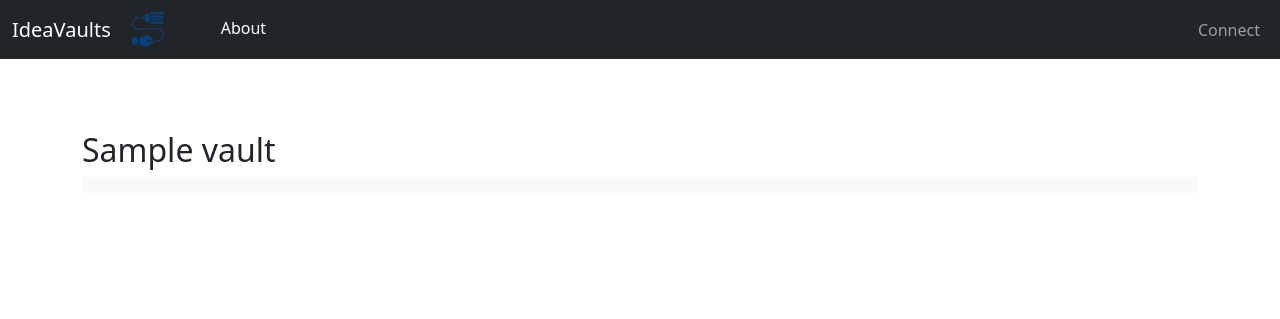
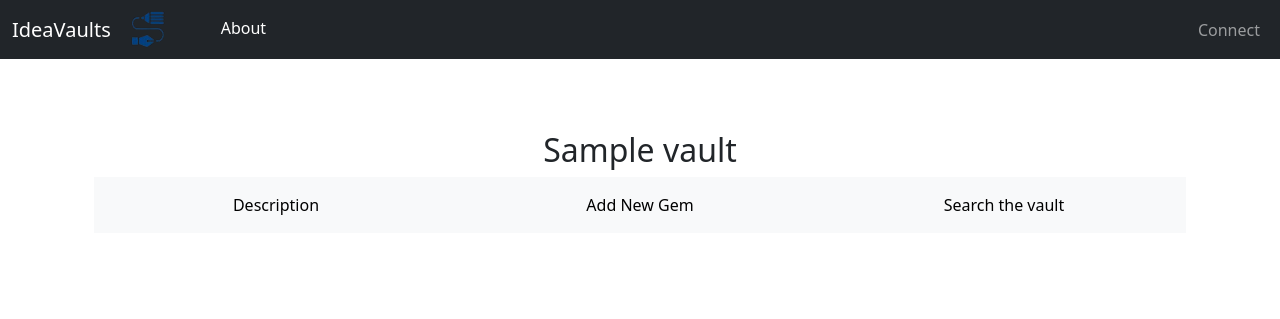
Before and after one commit to YSpiegel/IdeaVaults, a Flask app: template Client/Templates/vault-page.html in a window 1280 px wide. Shown: the top 319 px of the page. Run offline with Flask 3, Linux system fonts and the light colour scheme; the template is opened without the code that fills it: most values are stand-ins (such as "Sample title", 1, 10 or a date in 2020).

Commit message:
Ver 1.2 - Added basic vault navbar

```diff
--- a/Client/Templates/vault-page.html
+++ b/Client/Templates/vault-page.html
@@ -4,9 +4,43 @@
 
 {% block content %}
 <div class="container justify-content-center">
-    <h2>{{vault.title}}</h2>
-    <nav class="navbar navbar-expand-lg navbar-light bg-light">
-    </nav>
+    <h2 style="text-align: center">{{vault.title}}</h2>
+    <div class="container-fluid">
+        <nav class="navbar navbar-expand-lg navbar-light bg-light" id="vault-navbar">
+            <div class="collapse navbar-collapse" id="navbarSupportedContent">
+                <ul class="navbar-nav me-auto mb-2 mb-lg-0 justify-content-center">
+                    <li class="nav-item"><a class="nav-link active" aria-current="page" href="#">
+                        Description</a></li>
+                    <li class="nav-item"><a class="nav-link active" aria-current="page" href="#">
+                        Add New Gem</a></li>
+                    <li class="nav-item"><a class="nav-link active" aria-current="page" href="#">
+                        Search the vault</a></li>
+                    {% if vault.type == "private" %}
+                    <li class="nav-item"><a class="nav-link active" aria-current="page" href="#">
+                        Make public</a></li>
+                    {% endif %}
+                </ul>
+            </div>
+        </nav>
+    </div>
 </div>
+<script>
+  const nav = document.getElementById('vault-navbar');
+  const navItems = nav.querySelectorAll('li');
 
+  function spreadItems() {
+    const navWidth = nav.offsetWidth;
+    const itemCount = navItems.length;
+    const itemWidth = navWidth / itemCount;
+
+    navItems.forEach(item => {
+      item.style.width = `${itemWidth}px`;
+      item.style.textAlign = 'center';
+    });
+  }
+
+  spreadItems();
+
+  window.addEventListener('resize', spreadItems);
+</script>
 {% endblock %}
```
